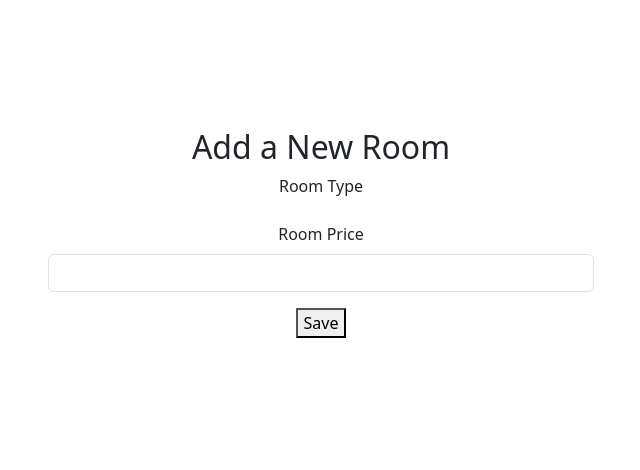
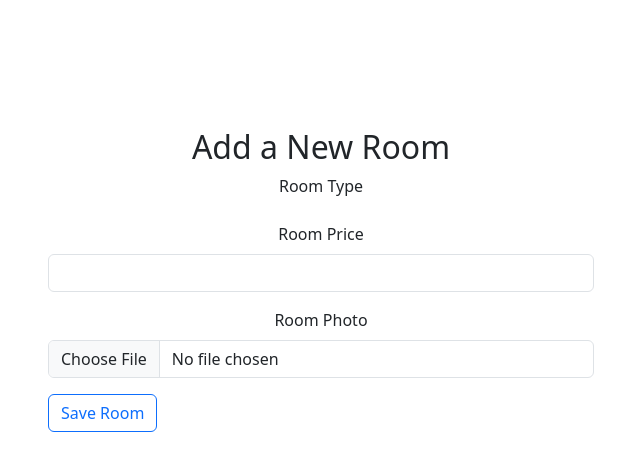
Before and after one commit to Habay88/HEX-HOTEL, a React (Vite) app in the folder hexagon-hotel/: page / in a window 1280 px wide. Shown: the top 470 px of the page, without its empty margins (319-959 px from the left). Built offline with nearby package versions, Linux system fonts and the light colour scheme.

Commit message:
error rendering fixed

```diff
--- a/hexagon-hotel/src/room/AddRoom.jsx
+++ b/hexagon-hotel/src/room/AddRoom.jsx
@@ -1,6 +1,7 @@
 import React, { useState } from "react"
 import { addRoom } from "../utils/ApiFunction"
 import RoomTypeSelector from "../commons/RoomTypeSelector"
+
 //import { Link } from "react-router-dom"
 
 
@@ -67,9 +68,7 @@ const AddRoom = () => {
 
             <form onSubmit={handleSubmit}>
 			<div className="mb-3">
-			<label htmlFor="roomType" className="form-label">
-			Room Type
-			</label>
+			<label htmlFor="roomType" className="form-label">Room Type	</label>
 			<div></div>
 			</div>
 			<div className="mb-3">
@@ -86,7 +85,17 @@ const AddRoom = () => {
 									onChange={handleRoomInputChange}
 								/>
 			</div>
-			<button>Save</button>
+			<div className="mb-3">
+			<label htmlFor="photo" className="form-label">Room Photo	</label>
+			<input id="photo" name="photo" type="file" className="form-control" onChange={handleImageChange}/>
+			{imagePreview && (
+				<img src={imagePreview} alt="Preview Room Photo" style={{maxWidth: "400px", maxHeight: "400px"}} className="mb-3" />
+			)}
+			</div>
+			<div className="d-grid d-md-flex mt-2">
+			<button className="btn btn-outline-primary ml-5">Save Room</button>
+			</div>
+
 			</form>
 
 		</div>
--- a/hexagon-hotel/src/utils/ApiFunction.js
+++ b/hexagon-hotel/src/utils/ApiFunction.js
@@ -5,7 +5,7 @@ export const api = axios.create({
     baseURL: "http://localhost:8084",
 })
 
-// adds a new room tho the db
+// adds a new room to the db
 export async function addRoom(photo,roomType,roomPrice) {
 
     const formData = new FormData();
@@ -13,7 +13,7 @@ export async function addRoom(photo,roomType,roomPrice) {
     formData.append("roomType",roomType);
     formData.append("roomPrice",roomPrice);
 
-    const response = await axios.post("/rooms/add/new-room",formData)
+    const response = await api.post("/rooms/add/new-room",formData)
     if (response.status === 201) {
         return true
     } else{
```
